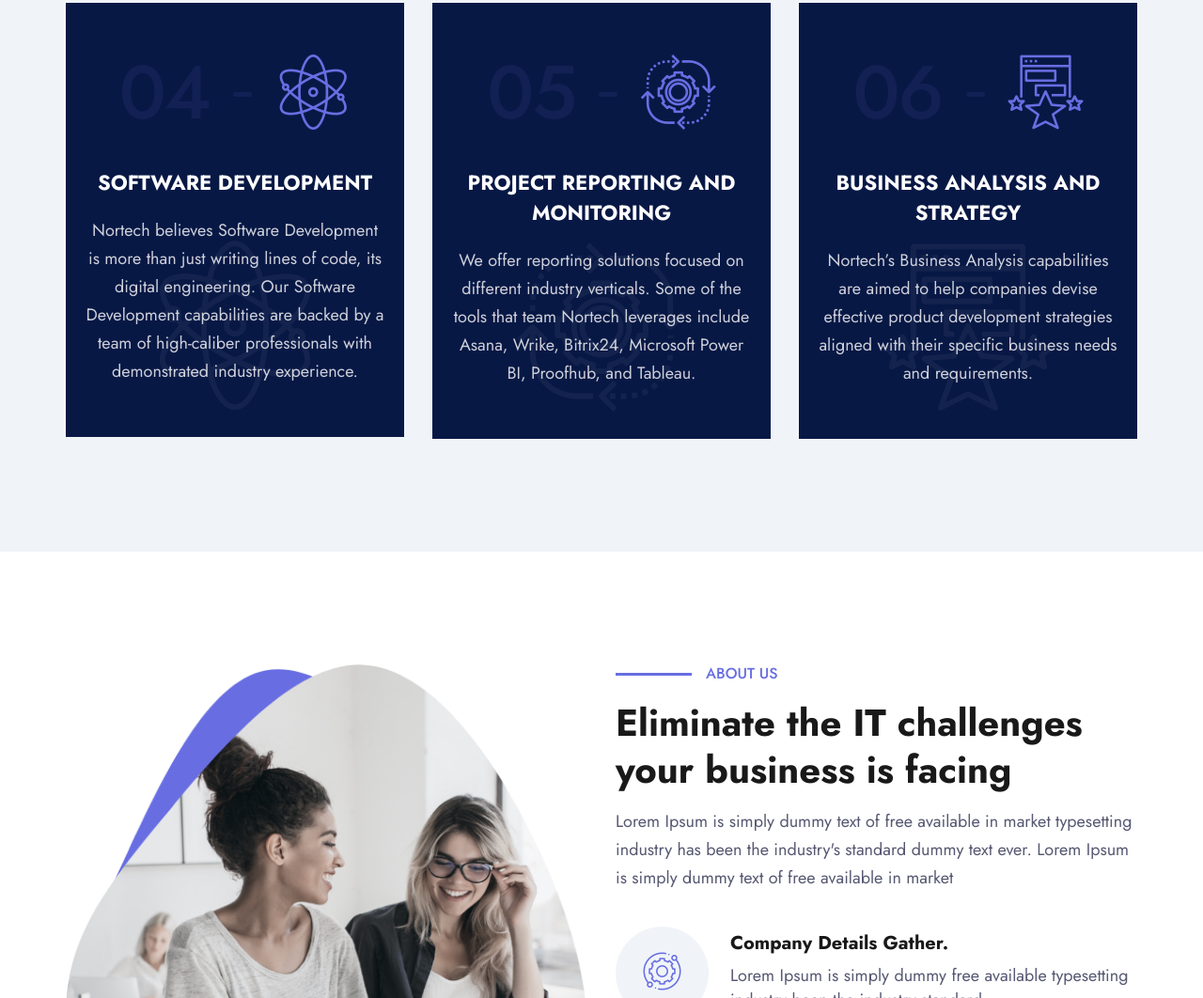
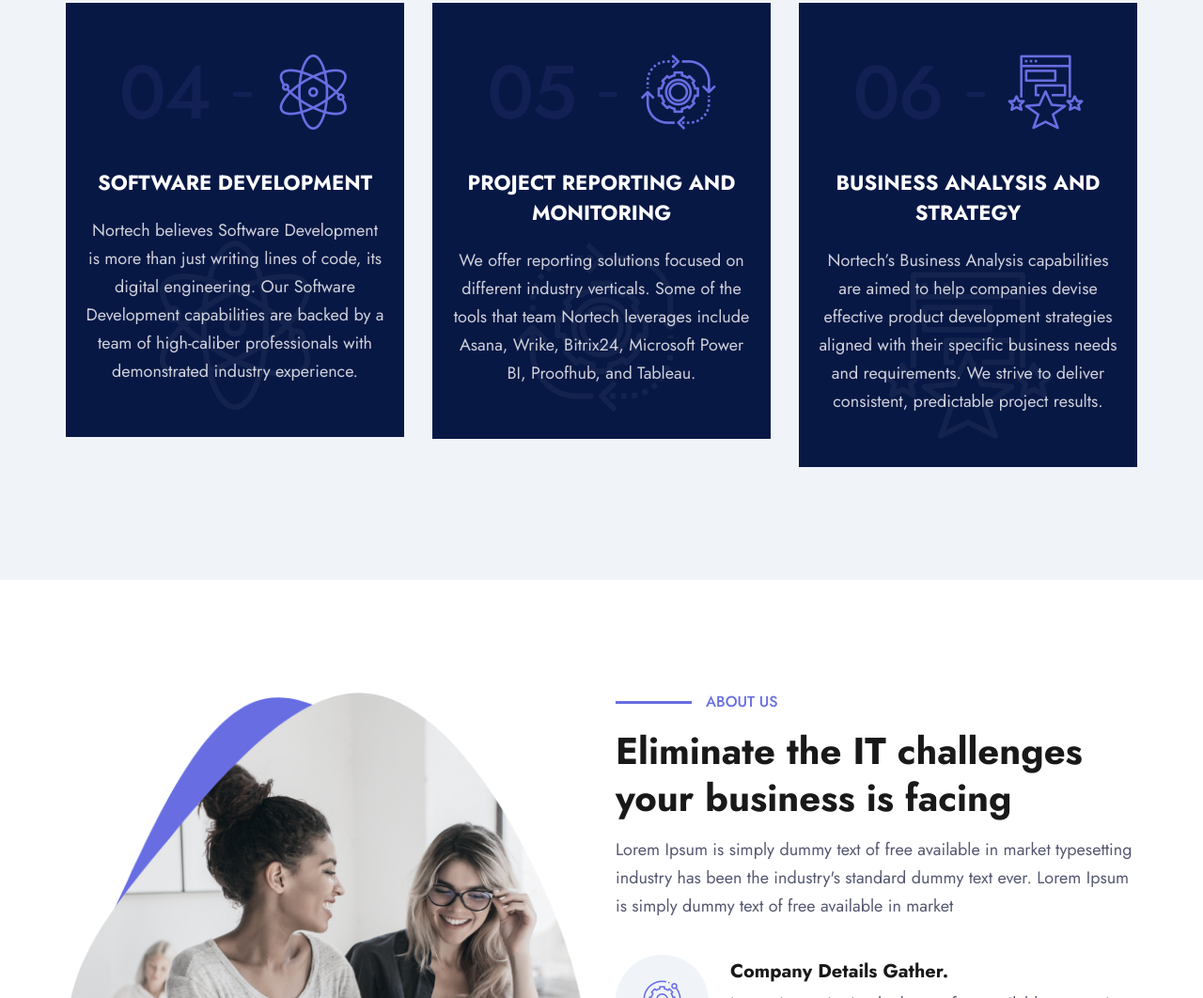
Before and after one commit to Roamer190/waruqv3, a plain HTML site: page index.html in a window 1280 px wide. Shown: the part 1574-2636 px from the top of the page at 94% size. Drawn offline with Linux system fonts and the light colour scheme; files whose address does not match are found by name; a web font is replaced by a local one.

Commit message:
Update index.html

```diff
--- a/index.html
+++ b/index.html
@@ -349,7 +349,7 @@
                             <div class="bgicon"><i class="graptor-star"></i></div>
                             <h4><a href="single-service.html">Business Analysis and Strategy</a></h4>
                             <p>
-                                Nortech’s Business Analysis capabilities are aimed to help companies devise effective product development strategies aligned with their specific business needs and requirements.
+                                Nortech’s Business Analysis capabilities are aimed to help companies devise effective product development strategies aligned with their specific business needs and requirements. We strive to deliver consistent, predictable project results.
 
                             </p>
                         </div>
```
